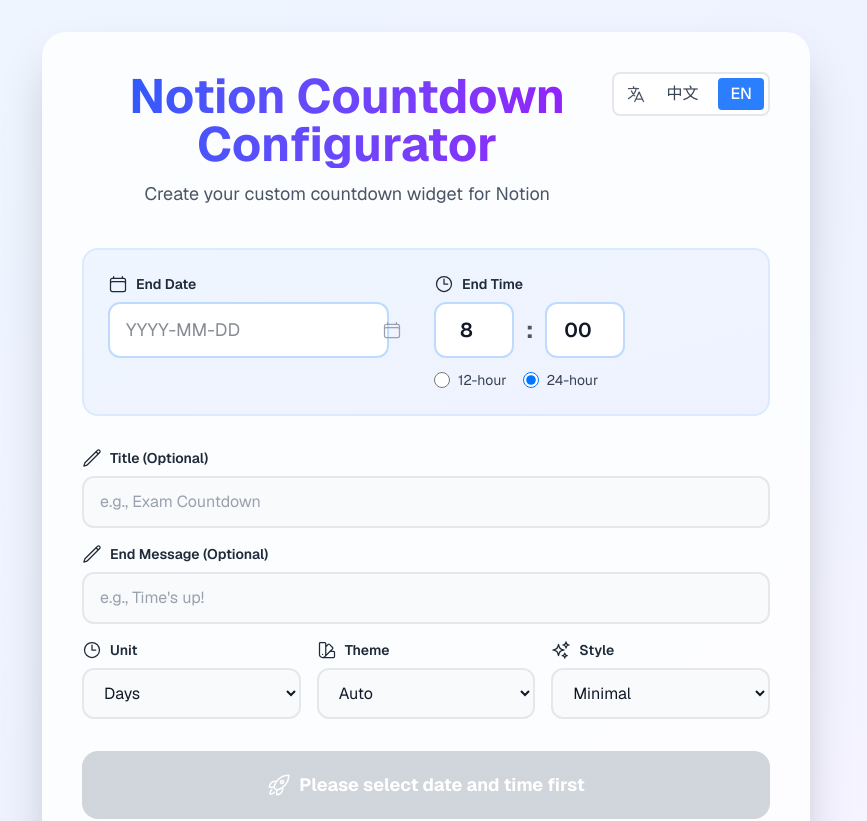
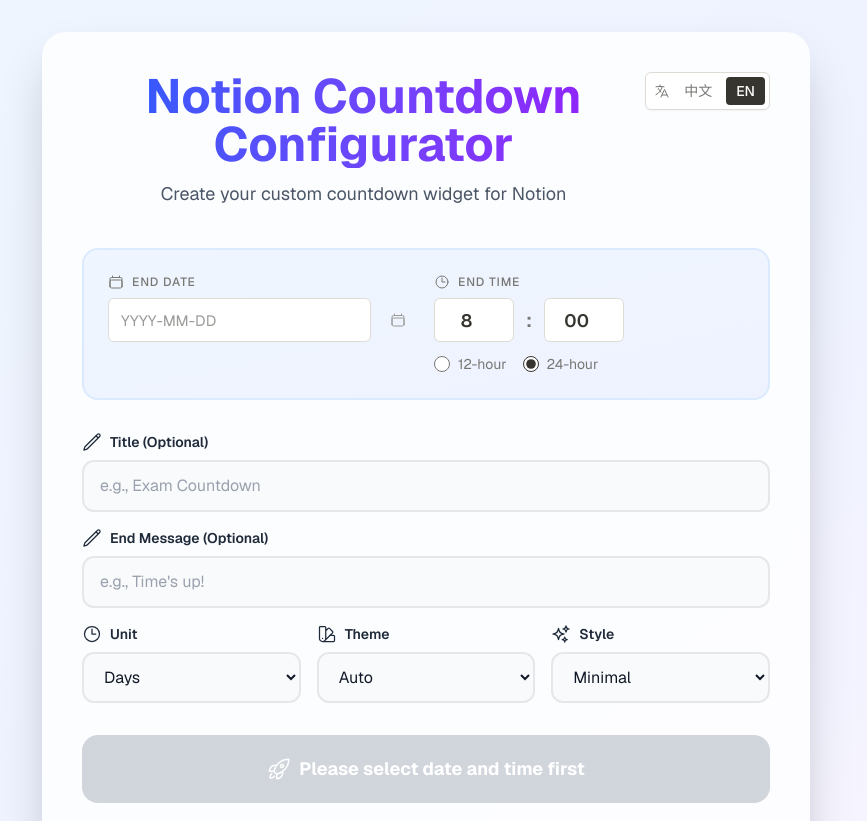
Before and after one commit to izumiChan16/notion-countdown, a Next.js app: page / in a window 1280 px wide. Shown: the top 821 px of the page, without its empty margins (214-1081 px from the left). Built offline with nearby package versions, Linux system fonts and the light colour scheme.

Commit message:
style: restyle config controls for Notion
Co-authored-by: Codex <codex@openai.com>

```diff
--- a/components/DateInput.tsx
+++ b/components/DateInput.tsx
@@ -28,8 +28,8 @@ export default function DateInput({ value, onChange }: DateInputProps) {
 
   return (
     <div>
-      <label className="block text-sm font-semibold text-gray-800 mb-2 flex items-center gap-2">
-        <CalendarIcon className="w-5 h-5" />
+      <label className="mb-2 flex items-center gap-2 text-xs font-medium uppercase tracking-[0.08em] text-[#787774]">
+        <CalendarIcon className="h-4 w-4" />
         <span>{t('endDate')}</span>
       </label>
       <div className="relative">
@@ -38,11 +38,11 @@ export default function DateInput({ value, onChange }: DateInputProps) {
           onChange={handleChange}
           dateFormat="yyyy-MM-dd"
           placeholderText="YYYY-MM-DD"
-          className="w-full px-4 py-3 text-gray-900 bg-white border-2 border-blue-200 rounded-xl focus:outline-none focus:border-blue-500 transition-all text-lg"
-          calendarClassName="shadow-2xl rounded-xl"
+          className="h-11 w-full rounded-md border border-[#dedbd5] bg-white px-3 pr-10 text-[15px] text-[#37352f] outline-none transition-colors placeholder:text-[#9b9a97] hover:border-[#c9c5bc] focus:border-[#37352f] focus:ring-2 focus:ring-[#37352f]/10"
+          calendarClassName="notion-datepicker"
           showPopperArrow={false}
         />
-        <CalendarIcon className="w-5 h-5 absolute right-4 top-1/2 -translate-y-1/2 text-gray-400 pointer-events-none" />
+        <CalendarIcon className="pointer-events-none absolute right-3 top-1/2 h-4 w-4 -translate-y-1/2 text-[#9b9a97]" />
       </div>
     </div>
   );
--- a/components/LanguageSwitcher.tsx
+++ b/components/LanguageSwitcher.tsx
@@ -17,20 +17,20 @@ export default function LanguageSwitcher() {
   };
 
   return (
-    <div className="flex items-center gap-2 bg-white rounded-lg border-2 border-gray-200 p-1">
-      <LanguageIcon className="w-5 h-5 text-gray-600 ml-2" />
+    <div className="flex items-center gap-1 rounded-md border border-[#dedbd5] bg-white p-1 text-sm shadow-[0_1px_2px_rgba(15,15,15,0.04)]">
+      <LanguageIcon className="ml-1 h-4 w-4 text-[#787774]" />
       <button
         onClick={() => handleChange('zh')}
-        className={`px-3 py-1 rounded font-medium transition-colors ${
-          language === 'zh' ? 'bg-blue-500 text-white' : 'text-gray-700 hover:bg-gray-100'
+        className={`rounded px-2.5 py-1 font-medium transition-colors ${
+          language === 'zh' ? 'bg-[#37352f] text-white' : 'text-[#787774] hover:bg-[#f7f6f3] hover:text-[#37352f]'
         }`}
       >
         中文
       </button>
       <button
         onClick={() => handleChange('en')}
-        className={`px-3 py-1 rounded font-medium transition-colors ${
-          language === 'en' ? 'bg-blue-500 text-white' : 'text-gray-700 hover:bg-gray-100'
+        className={`rounded px-2.5 py-1 font-medium transition-colors ${
+          language === 'en' ? 'bg-[#37352f] text-white' : 'text-[#787774] hover:bg-[#f7f6f3] hover:text-[#37352f]'
         }`}
       >
         EN
--- a/components/QRCodeDisplay.tsx
+++ b/components/QRCodeDisplay.tsx
@@ -11,8 +11,8 @@ export default function QRCodeDisplay({ url }: QRCodeDisplayProps) {
   const { t } = useTranslation();
 
   return (
-    <div className="mt-4 p-4 bg-white border-2 border-gray-200 rounded-xl">
-      <p className="text-sm font-semibold text-gray-700 mb-3 text-center">
+    <div className="rounded-md border border-[#dedbd5] bg-white p-4">
+      <p className="mb-3 text-center text-sm font-medium text-[#787774]">
         {t('qrcodeTitle')}
       </p>
       <div className="flex justify-center">
--- a/components/TimeInput.tsx
+++ b/components/TimeInput.tsx
@@ -49,8 +49,8 @@ export default function TimeInput({ value, onChange }: TimeInputProps) {
 
   return (
     <div>
-      <label className="block text-sm font-semibold text-gray-800 mb-2 flex items-center gap-2">
-        <ClockIcon className="w-5 h-5" />
+      <label className="mb-2 flex items-center gap-2 text-xs font-medium uppercase tracking-[0.08em] text-[#787774]">
+        <ClockIcon className="h-4 w-4" />
         <span>{t('endTime')}</span>
       </label>
 
@@ -62,11 +62,11 @@ export default function TimeInput({ value, onChange }: TimeInputProps) {
             const val = Math.max(is24Hour ? 0 : 1, Math.min(is24Hour ? 23 : 12, parseInt(e.target.value) || 0));
             handleHourChange(val);
           }}
-          className="w-20 px-3 py-3 text-center text-xl font-semibold text-gray-900 bg-white border-2 border-blue-200 rounded-xl focus:outline-none focus:border-blue-500 transition-all"
+          className="h-11 w-20 rounded-md border border-[#dedbd5] bg-white px-3 text-center text-lg font-semibold text-[#37352f] outline-none transition-colors hover:border-[#c9c5bc] focus:border-[#37352f] focus:ring-2 focus:ring-[#37352f]/10"
           min={is24Hour ? 0 : 1}
           max={is24Hour ? 23 : 12}
         />
-        <span className="text-2xl font-bold text-gray-600">:</span>
+        <span className="text-xl font-semibold text-[#787774]">:</span>
         <input
           type="number"
           value={String(minutes).padStart(2, '0')}
@@ -74,18 +74,18 @@ export default function TimeInput({ value, onChange }: TimeInputProps) {
             const val = Math.max(0, Math.min(59, parseInt(e.target.value) || 0));
             handleMinuteChange(val);
           }}
-          className="w-20 px-3 py-3 text-center text-xl font-semibold text-gray-900 bg-white border-2 border-blue-200 rounded-xl focus:outline-none focus:border-blue-500 transition-all"
+          className="h-11 w-20 rounded-md border border-[#dedbd5] bg-white px-3 text-center text-lg font-semibold text-[#37352f] outline-none transition-colors hover:border-[#c9c5bc] focus:border-[#37352f] focus:ring-2 focus:ring-[#37352f]/10"
           min={0}
           max={59}
         />
 
         {!is24Hour && (
-          <div className="flex border-2 border-gray-200 rounded-xl overflow-hidden">
+          <div className="flex overflow-hidden rounded-md border border-[#dedbd5] bg-white">
             <button
               type="button"
               onClick={() => handlePeriodChange(false)}
               className={`px-4 py-3 font-semibold transition-colors ${
-                !isPM ? 'bg-blue-500 text-white' : 'bg-white text-gray-700 hover:bg-gray-50'
+                !isPM ? 'bg-[#37352f] text-white' : 'bg-white text-[#37352f] hover:bg-[#f7f6f3]'
               }`}
             >
               {t('am')}
@@ -94,7 +94,7 @@ export default function TimeInput({ value, onChange }: TimeInputProps) {
               type="button"
               onClick={() => handlePeriodChange(true)}
               className={`px-4 py-3 font-semibold transition-colors ${
-                isPM ? 'bg-blue-500 text-white' : 'bg-white text-gray-700 hover:bg-gray-50'
+                isPM ? 'bg-[#37352f] text-white' : 'bg-white text-[#37352f] hover:bg-[#f7f6f3]'
               }`}
             >
               {t('pm')}
@@ -103,24 +103,24 @@ export default function TimeInput({ value, onChange }: TimeInputProps) {
         )}
       </div>
 
-      <div className="flex items-center gap-4 mt-3">
+      <div className="mt-3 flex items-center gap-4">
         <label className="flex items-center gap-2 cursor-pointer">
           <input
             type="radio"
             checked={!is24Hour}
             onChange={() => handleFormatChange(false)}
-            className="w-4 h-4 text-blue-600"
+            className="h-4 w-4 accent-[#37352f]"
           />
-          <span className="text-sm text-gray-700">{t('hour12')}</span>
+          <span className="text-sm text-[#787774]">{t('hour12')}</span>
         </label>
         <label className="flex items-center gap-2 cursor-pointer">
           <input
             type="radio"
             checked={is24Hour}
             onChange={() => handleFormatChange(true)}
-            className="w-4 h-4 text-blue-600"
+            className="h-4 w-4 accent-[#37352f]"
           />
-          <span className="text-sm text-gray-700">{t('hour24')}</span>
+          <span className="text-sm text-[#787774]">{t('hour24')}</span>
         </label>
       </div>
     </div>
```
